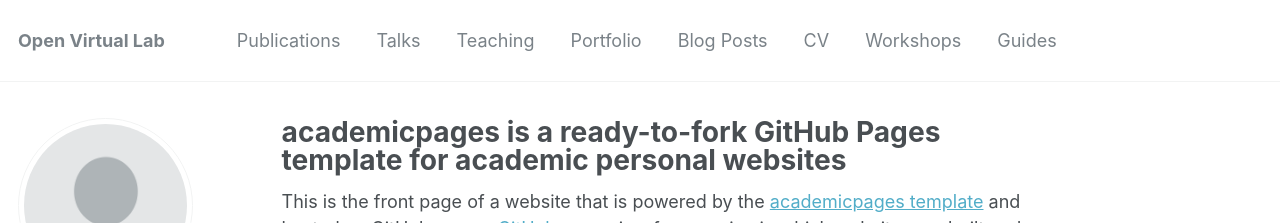
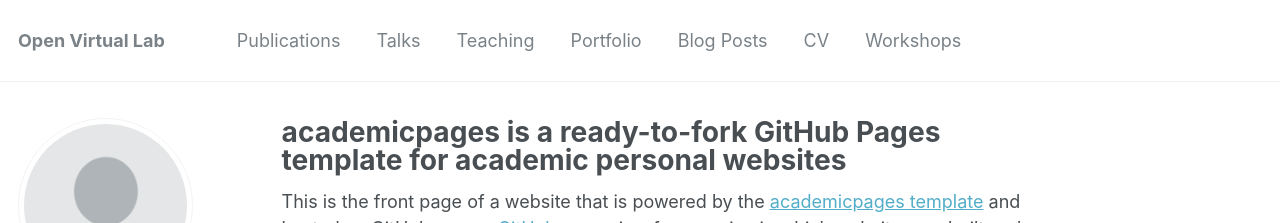
Before and after one commit to NgoshaJr/ngoshajr.github.io, a Jekyll site: the page built from _pages/about.md, in a window 1280 px wide and 900 px high. Shown: the top 223 px of the window. Built offline with Jekyll 4.4.1, drawn with Linux system fonts in a browser that asks for light colours; some web fonts are replaced.

Commit message:
Update navigation.yml

```diff
--- a/_data/navigation.yml
+++ b/_data/navigation.yml
@@ -20,6 +20,3 @@ main:
 
   - title: "Workshops"
     url: /markdown/
-
-  - title: "Guides"
-    url: /markdown/
```
